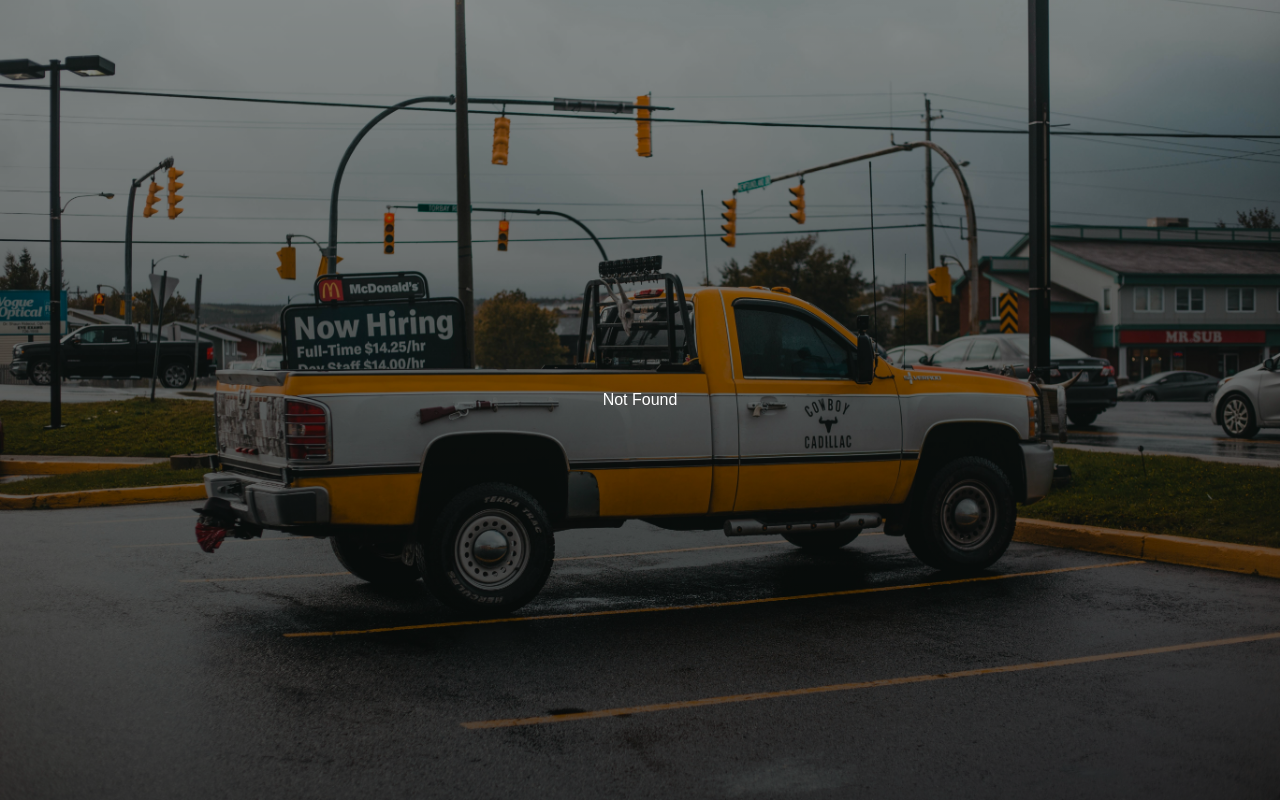
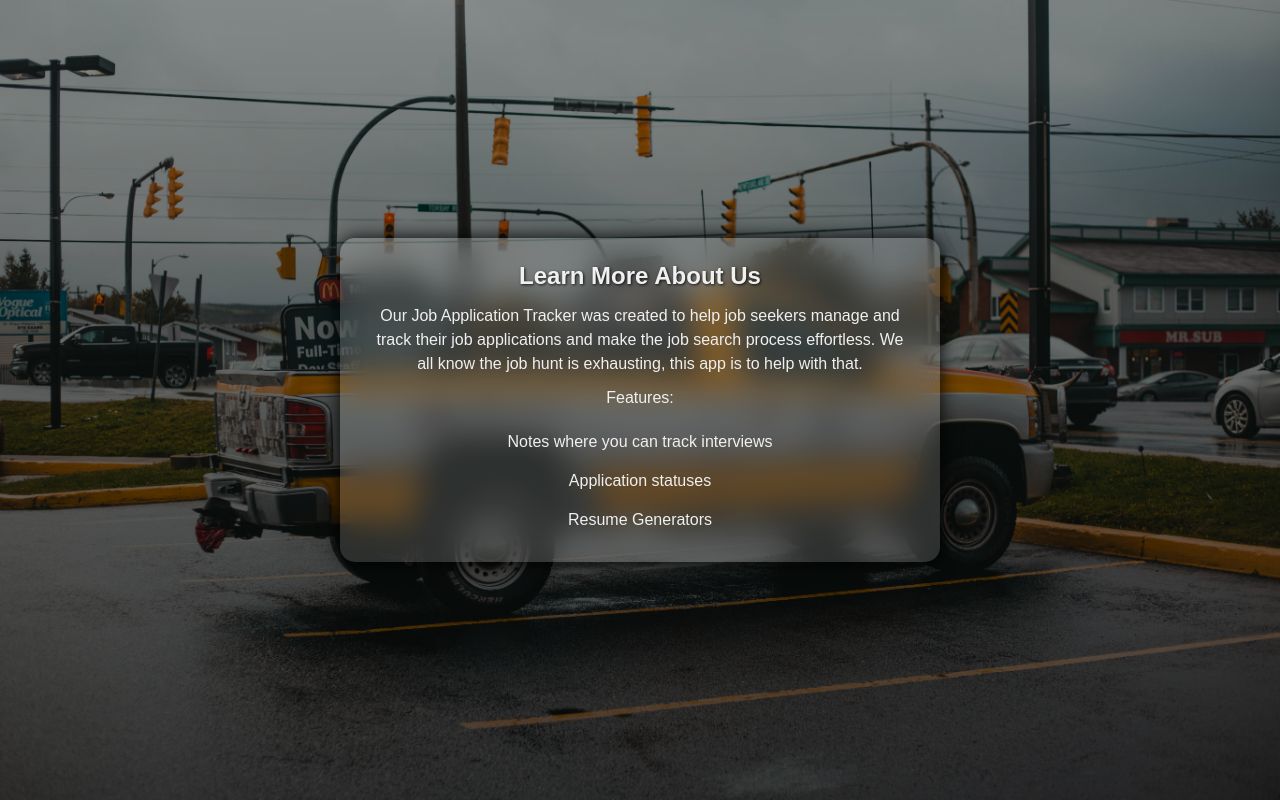
Before and after one commit to Geary-E/Job-Application-Tracker, a React (Vite) app in the folder frontend/: page /learn-more in a window 1280 px wide. Built offline with nearby package versions, Linux system fonts and the light colour scheme.

Commit message:
Learn More section updated

```diff
--- a/frontend/src/Home.jsx
+++ b/frontend/src/Home.jsx
@@ -6,10 +6,10 @@ import { Link } from 'react-router'
 const Home = () => {
     const learning = useRef();
 
-    const handleScroll  = () => {
+   /* const handleScroll  = () => {
         console.log(learning.current);  // test and debug
         learning.current?.scrollIntoView({ behavior: 'smooth', block: 'start'});
-    };
+    }; */
 
     return (
         <div className="Home">
@@ -21,7 +21,7 @@ const Home = () => {
                   <Link to="/login"><button className="login">Login</button></Link>
                   <Link to="/signup"><button className="sign-up">Sign Up </button></Link>
                 </div>
-                <button className="learn" onClick={handleScroll}> Learn More </button>
+                <Link to="/learn-more"><button className="learn"> Learn More </button></Link>
                 </div> {/* End of new section */}
             </div>
             <br/><br/>
--- /dev/null
+++ b/frontend/src/LearnMore.jsx
@@ -0,0 +1,24 @@
+import { useState } from 'react';
+import Layout from './Layout';
+import './styling/LearnMore.css';
+
+const LearnMore = () => {
+    return (
+        <Layout>
+            <div className="learn-more">
+            <div className="learning-section" >
+                <h2> Learn More About Us </h2>
+                <p> Our Job Application Tracker was created to help job seekers manage and track their job applications and make the job search process effortless. We all know the job hunt is exhausting, this app is to help with that.</p>
+                <p>Features: </p>
+                <ul>
+                    <li> Notes where you can track interviews </li>
+                    <li> Application statuses </li>
+                    <li> Resume Generators </li>
+                </ul>
+            </div> {/* learning section end */}
+            </div>
+        </Layout>
+    )
+}
+
+export default LearnMore;
--- a/frontend/src/main.jsx
+++ b/frontend/src/main.jsx
@@ -6,6 +6,7 @@ import Home from './Home.jsx'
 import Dashboard from './Dashboard.jsx'
 import Login from './Login.jsx'
 import SignUp from './SignUp.jsx'
+import LearnMore from './LearnMore.jsx'
 import NotFound from './NotFound.jsx'
 
 const router = createBrowserRouter([
@@ -13,6 +14,7 @@ const router = createBrowserRouter([
   {path: "/dashboard", element: <Dashboard/> },
   {path: "/login", element: <Login/>},
   {path: "/signup", element: <SignUp/>},
+  {path: "/learn-more", element: <LearnMore/>},
   {path: "*", element: <NotFound/> },
 ]);
 
--- /dev/null
+++ b/frontend/src/styling/LearnMore.css
@@ -0,0 +1,38 @@
+.learn-more {
+    display: flex;
+    justify-content: center;
+}
+
+
+.learning-section {
+  position: relative;
+  z-index: 2;
+  background: rgba(255, 255, 255, 0.15);
+  backdrop-filter: blur(15px);
+  border-radius: 15px;
+  padding: 20px 30px;
+  box-shadow: 0 0 20px black;
+  letter-spacing: normal;
+  color: #f0f0f0;
+  display: flex;
+  flex-direction: column;
+  align-items: center;
+  gap: 10px;
+  width: 100%;
+  text-align: center;
+}
+
+.learning-section h2, p {
+   color: #f0f0f0;
+   line-height: 1.5;
+}
+
+.learning-section ul {
+    list-style-type: none;
+}
+
+.learning-section li {
+    margin: 5px 5px;
+    padding: 5px 5px;
+    color: #f0f0f0;
+}
```
